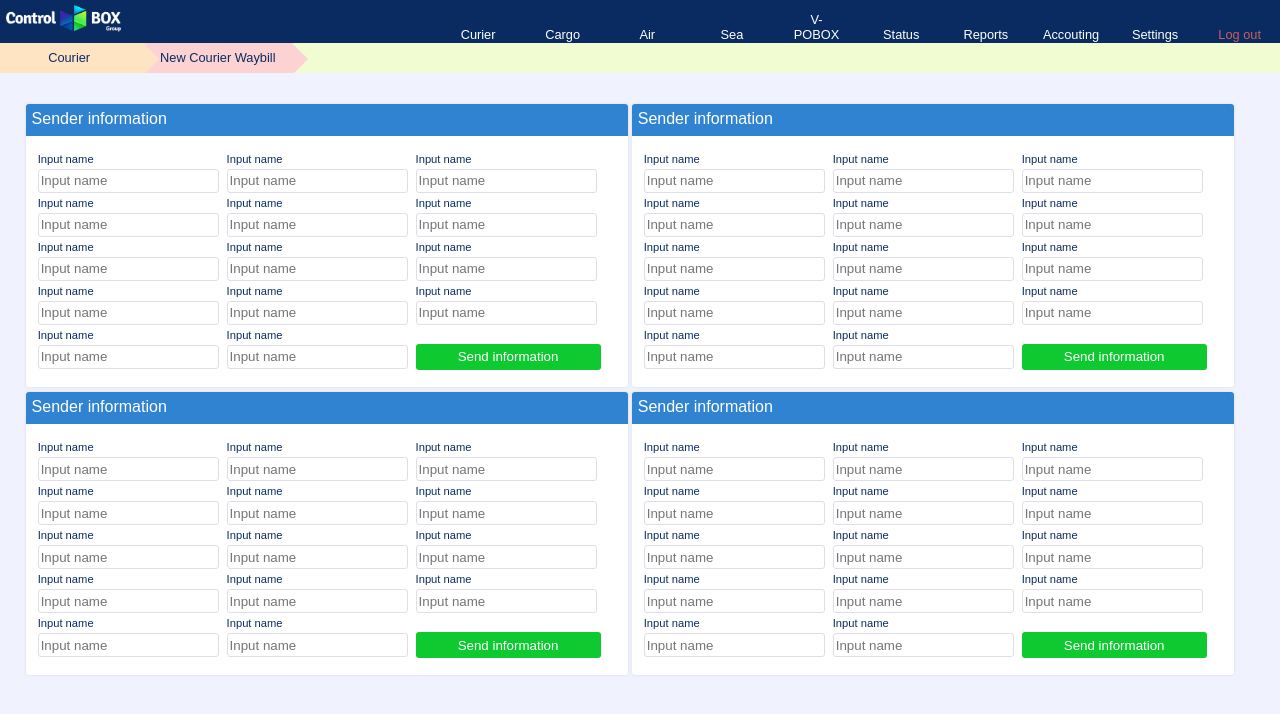
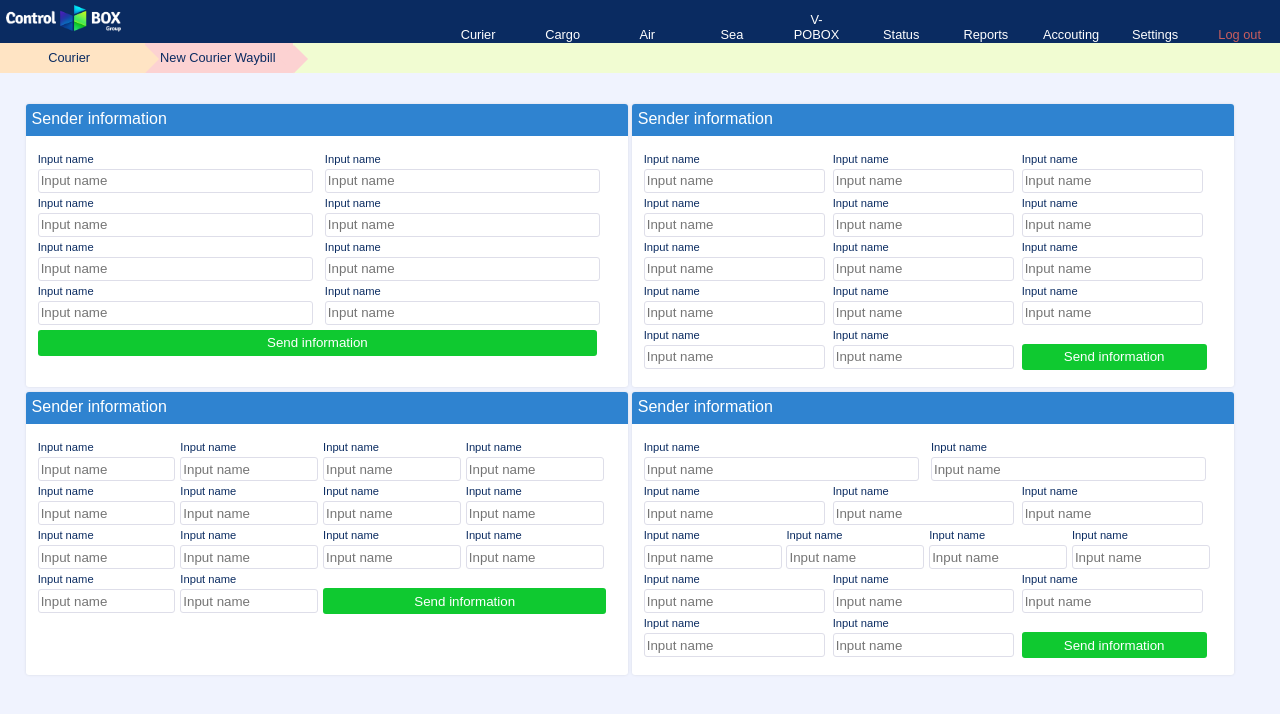
Before and after one commit to controlboxweb1/controlstyleguide.github.io, a plain HTML site: page index.html in a window 1280 px wide. Drawn offline with Linux system fonts and the light colour scheme.

Commit message:
Aling tables

```diff
--- a/index.html
+++ b/index.html
@@ -148,91 +148,56 @@
             <!--Table content-->
             <div class="table-content">
               <!--Inputs-->
-              <div class="input-cb">
+              <div class="input-cb two-columns">
                 <label>Input name</label>
                 <input type="text" placeholder="Input name"></input>
               </div>
               <!--Inputs-->
               <!--Inputs-->
-              <div class="input-cb">
+              <div class="input-cb two-columns">
                 <label>Input name</label>
                 <input type="text" placeholder="Input name"></input>
               </div>
               <!--Inputs-->
               <!--Inputs-->
-              <div class="input-cb">
+              <div class="input-cb two-columns">
                 <label>Input name</label>
                 <input type="text" placeholder="Input name"></input>
               </div>
               <!--Inputs-->
                <!--Inputs-->
-              <div class="input-cb">
+              <div class="input-cb two-columns">
                 <label>Input name</label>
                 <input type="text" placeholder="Input name"></input>
               </div>
               <!--Inputs-->
                <!--Inputs-->
-              <div class="input-cb">
+              <div class="input-cb two-columns">
                 <label>Input name</label>
                 <input type="text" placeholder="Input name"></input>
               </div>
               <!--Inputs-->
               <!--Inputs-->
-              <div class="input-cb">
+              <div class="input-cb two-columns">
                 <label>Input name</label>
                 <input type="text" placeholder="Input name"></input>
               </div>
               <!--Inputs-->
               <!--Inputs-->
-              <div class="input-cb">
+              <div class="input-cb two-columns">
                 <label>Input name</label>
                 <input type="text" placeholder="Input name"></input>
               </div>
               <!--Inputs-->
               <!--Inputs-->
-              <div class="input-cb">
+              <div class="input-cb two-columns">
                 <label>Input name</label>
                 <input type="text" placeholder="Input name"></input>
               </div>
               <!--Inputs-->
-              <!--Inputs-->
-              <div class="input-cb">
-                <label>Input name</label>
-                <input type="text" placeholder="Input name"></input>
-              </div>
-              <!--Inputs-->
-              <!--Inputs-->
-              <div class="input-cb">
-                <label>Input name</label>
-                <input type="text" placeholder="Input name"></input>
-              </div>
-              <!--Inputs-->
-              <!--Inputs-->
-              <div class="input-cb">
-                <label>Input name</label>
-                <input type="text" placeholder="Input name"></input>
-              </div>
-              <!--Inputs-->
-              <!--Inputs-->
-              <div class="input-cb">
-                <label>Input name</label>
-                <input type="text" placeholder="Input name"></input>
-              </div>
-              <!--Inputs-->
-              <!--Inputs-->
-              <div class="input-cb">
-                <label>Input name</label>
-                <input type="text" placeholder="Input name"></input>
-              </div>
-              <!--Inputs-->
-              <!--Inputs-->
-              <div class="input-cb">
-                <label>Input name</label>
-                <input type="text" placeholder="Input name"></input>
-              </div>
-              <!--Inputs-->
+
               <!--Button-->
-              <div class="input-cb">
+              <div class="input-cb one-columns">
                 <button class="button-cb">Send information</button>
               </div>
               <!--Button-->
@@ -249,91 +214,91 @@
             <!--Table content-->
             <div class="table-content">
               <!--Inputs-->
-              <div class="input-cb">
+              <div class="input-cb three-columns">
                 <label>Input name</label>
                 <input type="text" placeholder="Input name"></input>
               </div>
               <!--Inputs-->
               <!--Inputs-->
-              <div class="input-cb">
+              <div class="input-cb three-columns">
                 <label>Input name</label>
                 <input type="text" placeholder="Input name"></input>
               </div>
               <!--Inputs-->
               <!--Inputs-->
-              <div class="input-cb">
+              <div class="input-cb three-columns">
                 <label>Input name</label>
                 <input type="text" placeholder="Input name"></input>
               </div>
               <!--Inputs-->
                <!--Inputs-->
-              <div class="input-cb">
+              <div class="input-cb three-columns">
                 <label>Input name</label>
                 <input type="text" placeholder="Input name"></input>
               </div>
               <!--Inputs-->
                <!--Inputs-->
-              <div class="input-cb">
+              <div class="input-cb three-columns">
                 <label>Input name</label>
                 <input type="text" placeholder="Input name"></input>
               </div>
               <!--Inputs-->
               <!--Inputs-->
-              <div class="input-cb">
+              <div class="input-cb three-columns">
                 <label>Input name</label>
                 <input type="text" placeholder="Input name"></input>
               </div>
               <!--Inputs-->
               <!--Inputs-->
-              <div class="input-cb">
+              <div class="input-cb three-columns">
                 <label>Input name</label>
                 <input type="text" placeholder="Input name"></input>
               </div>
               <!--Inputs-->
               <!--Inputs-->
-              <div class="input-cb">
+              <div class="input-cb three-columns">
                 <label>Input name</label>
                 <input type="text" placeholder="Input name"></input>
               </div>
               <!--Inputs-->
               <!--Inputs-->
-              <div class="input-cb">
+              <div class="input-cb three-columns">
                 <label>Input name</label>
                 <input type="text" placeholder="Input name"></input>
               </div>
               <!--Inputs-->
               <!--Inputs-->
-              <div class="input-cb">
+              <div class="input-cb three-columns">
                 <label>Input name</label>
                 <input type="text" placeholder="Input name"></input>
               </div>
               <!--Inputs-->
               <!--Inputs-->
-              <div class="input-cb">
+              <div class="input-cb three-columns">
                 <label>Input name</label>
                 <input type="text" placeholder="Input name"></input>
               </div>
               <!--Inputs-->
               <!--Inputs-->
-              <div class="input-cb">
+              <div class="input-cb three-columns">
                 <label>Input name</label>
                 <input type="text" placeholder="Input name"></input>
               </div>
               <!--Inputs-->
               <!--Inputs-->
-              <div class="input-cb">
+              <div class="input-cb three-columns">
                 <label>Input name</label>
                 <input type="text" placeholder="Input name"></input>
               </div>
               <!--Inputs-->
               <!--Inputs-->
-              <div class="input-cb">
+              <div class="input-cb three-columns">
                 <label>Input name</label>
                 <input type="text" placeholder="Input name"></input>
               </div>
               <!--Inputs-->
               <!--Button-->
-              <div class="input-cb">
+              <div class="input-cb three-columns">
                 <button class="button-cb">Send information</button>
               </div>
               <!--Button-->
@@ -350,91 +315,91 @@
             <!--Table content-->
             <div class="table-content">
               <!--Inputs-->
-              <div class="input-cb">
+              <div class="input-cb four-columns ">
                 <label>Input name</label>
                 <input type="text" placeholder="Input name"></input>
               </div>
               <!--Inputs-->
               <!--Inputs-->
-              <div class="input-cb">
+              <div class="input-cb four-columns ">
                 <label>Input name</label>
                 <input type="text" placeholder="Input name"></input>
               </div>
               <!--Inputs-->
               <!--Inputs-->
-              <div class="input-cb">
+              <div class="input-cb four-columns ">
                 <label>Input name</label>
                 <input type="text" placeholder="Input name"></input>
               </div>
               <!--Inputs-->
                <!--Inputs-->
-              <div class="input-cb">
+              <div class="input-cb four-columns ">
                 <label>Input name</label>
                 <input type="text" placeholder="Input name"></input>
               </div>
               <!--Inputs-->
                <!--Inputs-->
-              <div class="input-cb">
+              <div class="input-cb four-columns ">
                 <label>Input name</label>
                 <input type="text" placeholder="Input name"></input>
               </div>
               <!--Inputs-->
               <!--Inputs-->
-              <div class="input-cb">
+              <div class="input-cb four-columns ">
                 <label>Input name</label>
                 <input type="text" placeholder="Input name"></input>
               </div>
               <!--Inputs-->
               <!--Inputs-->
-              <div class="input-cb">
+              <div class="input-cb four-columns ">
                 <label>Input name</label>
                 <input type="text" placeholder="Input name"></input>
               </div>
               <!--Inputs-->
               <!--Inputs-->
-              <div class="input-cb">
+              <div class="input-cb four-columns ">
                 <label>Input name</label>
                 <input type="text" placeholder="Input name"></input>
               </div>
               <!--Inputs-->
               <!--Inputs-->
-              <div class="input-cb">
+              <div class="input-cb four-columns ">
                 <label>Input name</label>
                 <input type="text" placeholder="Input name"></input>
               </div>
               <!--Inputs-->
               <!--Inputs-->
-              <div class="input-cb">
+              <div class="input-cb four-columns ">
                 <label>Input name</label>
                 <input type="text" placeholder="Input name"></input>
               </div>
               <!--Inputs-->
               <!--Inputs-->
-              <div class="input-cb">
+              <div class="input-cb four-columns ">
                 <label>Input name</label>
                 <input type="text" placeholder="Input name"></input>
               </div>
               <!--Inputs-->
               <!--Inputs-->
-              <div class="input-cb">
+              <div class="input-cb four-columns ">
                 <label>Input name</label>
                 <input type="text" placeholder="Input name"></input>
               </div>
               <!--Inputs-->
               <!--Inputs-->
-              <div class="input-cb">
+              <div class="input-cb four-columns ">
                 <label>Input name</label>
                 <input type="text" placeholder="Input name"></input>
               </div>
               <!--Inputs-->
               <!--Inputs-->
-              <div class="input-cb">
+              <div class="input-cb four-columns ">
                 <label>Input name</label>
                 <input type="text" placeholder="Input name"></input>
               </div>
               <!--Inputs-->
               <!--Button-->
-              <div class="input-cb">
+              <div class="input-cb two-columns">
                 <button class="button-cb">Send information</button>
               </div>
               <!--Button-->
@@ -450,91 +415,91 @@
             <!--Table content-->
             <div class="table-content">
               <!--Inputs-->
-              <div class="input-cb">
+              <div class="input-cb two-columns">
                 <label>Input name</label>
                 <input type="text" placeholder="Input name"></input>
               </div>
               <!--Inputs-->
               <!--Inputs-->
-              <div class="input-cb">
+              <div class="input-cb two-columns">
                 <label>Input name</label>
                 <input type="text" placeholder="Input name"></input>
               </div>
               <!--Inputs-->
               <!--Inputs-->
-              <div class="input-cb">
+              <div class="input-cb three-columns">
                 <label>Input name</label>
                 <input type="text" placeholder="Input name"></input>
               </div>
               <!--Inputs-->
                <!--Inputs-->
-              <div class="input-cb">
+              <div class="input-cb three-columns">
                 <label>Input name</label>
                 <input type="text" placeholder="Input name"></input>
               </div>
               <!--Inputs-->
                <!--Inputs-->
-              <div class="input-cb">
+              <div class="input-cb three-columns">
                 <label>Input name</label>
                 <input type="text" placeholder="Input name"></input>
               </div>
               <!--Inputs-->
               <!--Inputs-->
-              <div class="input-cb">
+              <div class="input-cb four-columns">
                 <label>Input name</label>
                 <input type="text" placeholder="Input name"></input>
               </div>
               <!--Inputs-->
               <!--Inputs-->
-              <div class="input-cb">
+              <div class="input-cb four-columns">
                 <label>Input name</label>
                 <input type="text" placeholder="Input name"></input>
               </div>
               <!--Inputs-->
               <!--Inputs-->
-              <div class="input-cb">
+              <div class="input-cb four-columns">
                 <label>Input name</label>
                 <input type="text" placeholder="Input name"></input>
               </div>
               <!--Inputs-->
               <!--Inputs-->
-              <div class="input-cb">
+              <div class="input-cb four-columns">
                 <label>Input name</label>
                 <input type="text" placeholder="Input name"></input>
               </div>
               <!--Inputs-->
               <!--Inputs-->
-              <div class="input-cb">
+              <div class="input-cb three-columns">
                 <label>Input name</label>
                 <input type="text" placeholder="Input name"></input>
               </div>
               <!--Inputs-->
               <!--Inputs-->
-              <div class="input-cb">
+              <div class="input-cb three-columns">
                 <label>Input name</label>
                 <input type="text" placeholder="Input name"></input>
               </div>
               <!--Inputs-->
               <!--Inputs-->
-              <div class="input-cb">
+              <div class="input-cb three-columns">
                 <label>Input name</label>
                 <input type="text" placeholder="Input name"></input>
               </div>
               <!--Inputs-->
               <!--Inputs-->
-              <div class="input-cb">
+              <div class="input-cb three-columns">
                 <label>Input name</label>
                 <input type="text" placeholder="Input name"></input>
               </div>
               <!--Inputs-->
               <!--Inputs-->
-              <div class="input-cb">
+              <div class="input-cb three-columns">
                 <label>Input name</label>
                 <input type="text" placeholder="Input name"></input>
               </div>
               <!--Inputs-->
               <!--Button-->
-              <div class="input-cb">
+              <div class="input-cb three-columns">
                 <button class="button-cb">Send information</button>
               </div>
               <!--Button-->
--- a/scss/index.scss
+++ b/scss/index.scss
@@ -588,10 +588,12 @@ nav#bar-main {
   height: 17.7em;
   max-height: 17.7em;
   min-height: 17.7em;
-  display: inline-block;
+  display: inline-flex;
   margin-top: 5px;
   position: relative;
   width: 49%;
+  max-width: 49%;
+  min-width: 49%;
   .header-box {
     background-color: $blue-lighter;
     border-radius: 3px 3px 0 0;
@@ -614,7 +616,6 @@ nav#bar-main {
 .input-cb {
   display: inline-block;
   line-height: 20px;
-  width: 32%;
   label {
     color: $blue-darker;
     font-size: 0.7em;
@@ -637,5 +638,22 @@ nav#bar-main {
   color: #fff;
   height: 26px;
   display: inline-block;
+  margin: 5px 0 5px 0;
   width: 100%;
 }
+
+
+// list inputs width
+
+.one-columns {
+  width: 96.8% !important;
+}
+.two-columns {
+  width: 49% !important;
+}
+.three-columns {
+  width: 32% !important;
+}
+.four-columns {
+  width: 24% !important;
+}
```
Also changed, not shown: css/index.css, 1 other file.
